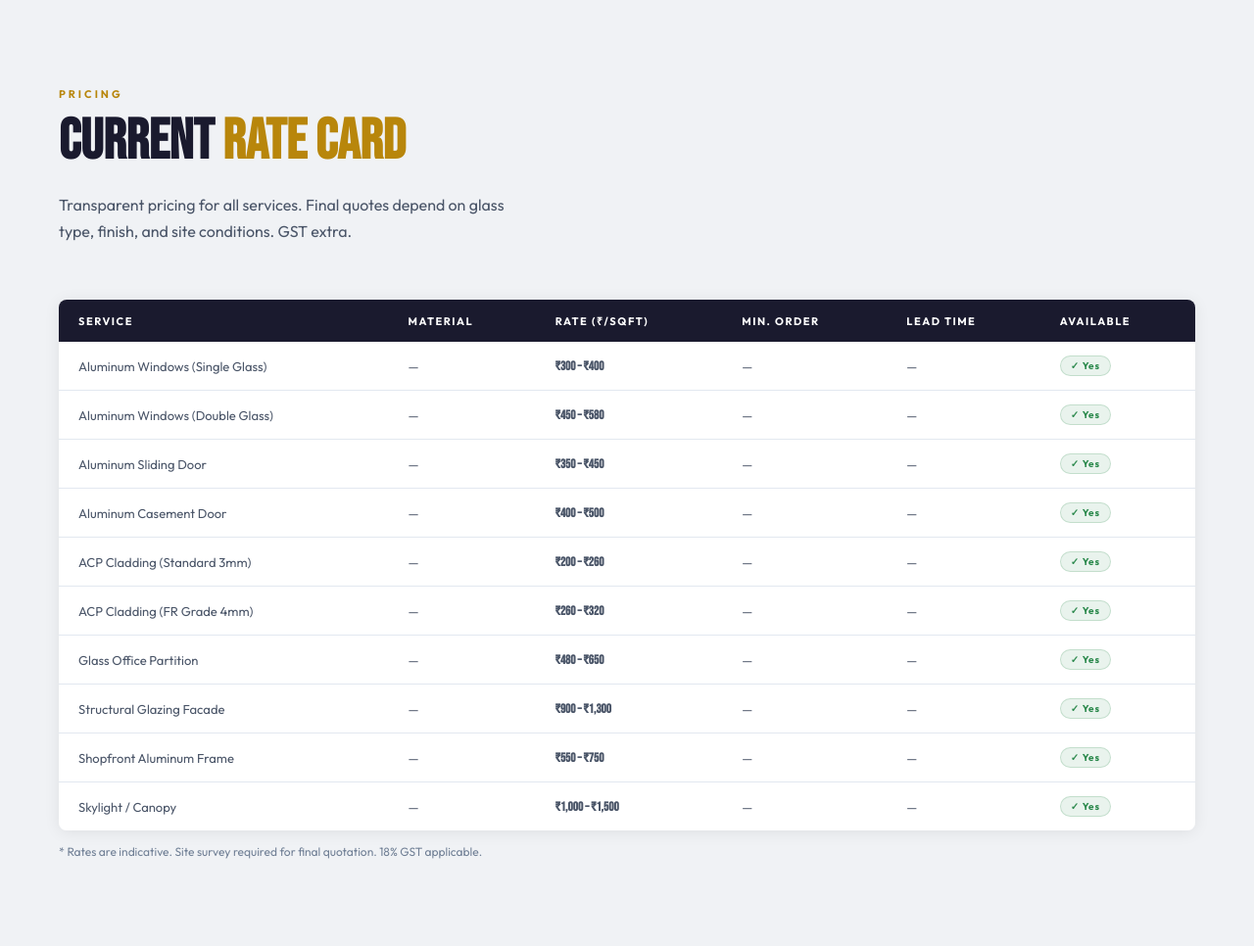
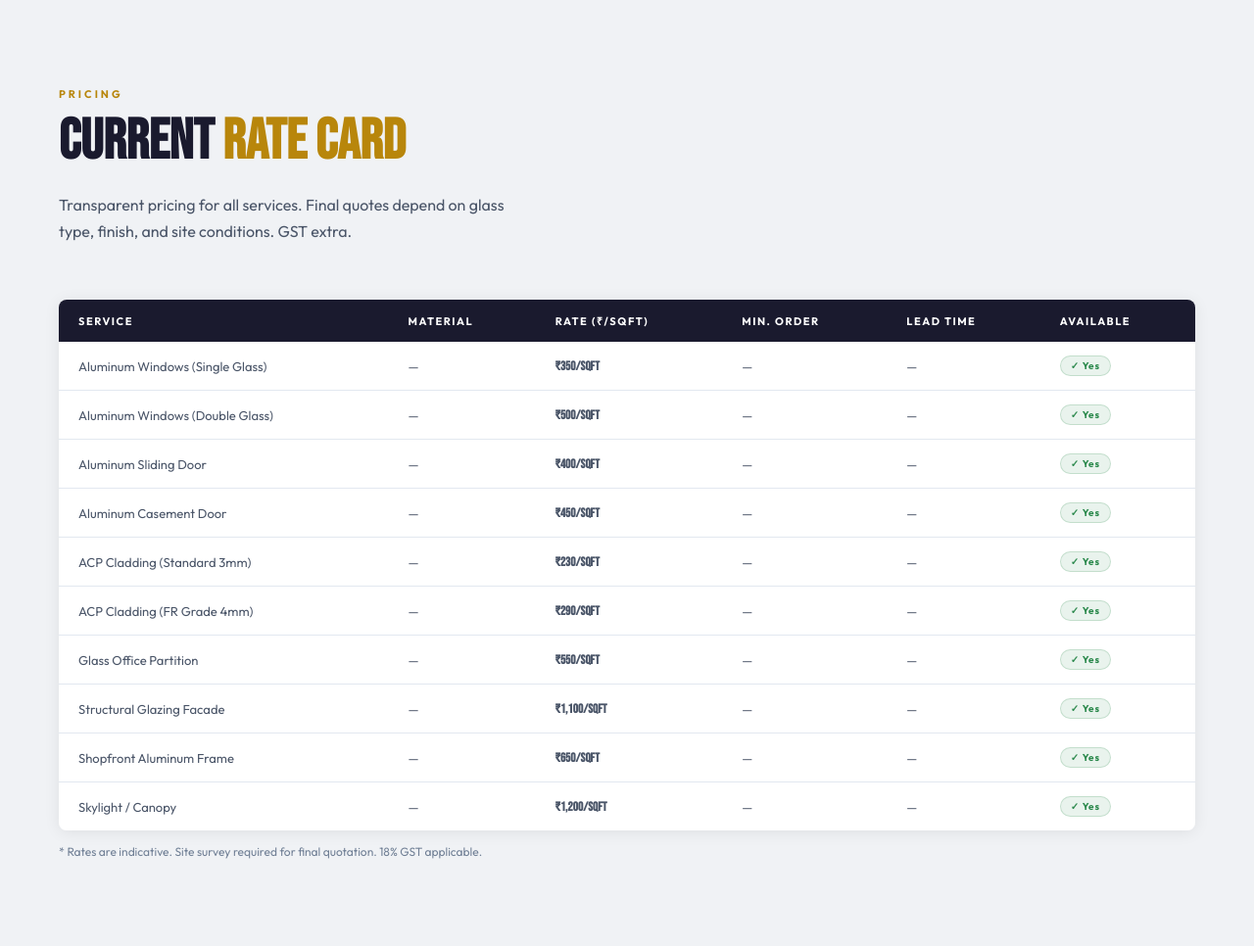
Before and after one commit to SenseiKunal/Sharma_ACP, a Flask app: page / in a window 1280 px wide. Shown: the part 1913-2879 px from the top of the page at 98% size. Run offline with Flask 3, Linux system fonts and the light colour scheme; data that the repository does not hold is empty; some libraries are stand-ins or nearby versions.

Commit message:
fixing the rate in app.py and the index.html

```diff
--- a/app.py
+++ b/app.py
@@ -49,26 +49,26 @@ UPI_NAME = 'Sandeep Sharma'
 
 # ── Default rates (admin can update these via dashboard → Rate Management) ──────
 SERVICE_RATES = {
-    'Aluminum Windows (Single Glass)': {'min': 300,  'max': 400},
-    'Aluminum Windows (Double Glass)': {'min': 450,  'max': 580},
-    'Aluminum Sliding Door':           {'min': 350,  'max': 450},
-    'Aluminum Casement Door':          {'min': 400,  'max': 500},
-    'ACP Cladding (Standard 3mm)':     {'min': 200,  'max': 260},
-    'ACP Cladding (FR Grade 4mm)':     {'min': 260,  'max': 320},
-    'Glass Office Partition':          {'min': 480,  'max': 650},
-    'Structural Glazing Facade':       {'min': 900,  'max': 1300},
-    'Shopfront Aluminum Frame':        {'min': 550,  'max': 750},
-    'Skylight / Canopy':               {'min': 1000, 'max': 1500},
+    'Aluminum Windows (Single Glass)': 350,
+    'Aluminum Windows (Double Glass)': 500,
+    'Aluminum Sliding Door':           400,
+    'Aluminum Casement Door':          450,
+    'ACP Cladding (Standard 3mm)':     230,
+    'ACP Cladding (FR Grade 4mm)':     290,
+    'Glass Office Partition':          550,
+    'Structural Glazing Facade':       1100,
+    'Shopfront Aluminum Frame':        650,
+    'Skylight / Canopy':               1200,
 }
 
 def get_live_rates():
     """Returns rates from DB if admin has overridden them, else default SERVICE_RATES."""
     try:
         conn = get_db()
-        rows = fetchall(conn, "SELECT service_name, min_rate, max_rate FROM service_rates")
+        rows = fetchall(conn, "SELECT service_name, rate FROM service_rates")
         conn.close()
         if rows:
-            return {r['service_name']: {'min': float(r['min_rate']), 'max': float(r['max_rate'])} for r in rows}
+            return {r['service_name']: float(r['rate']) for r in rows}
     except Exception:
         pass
     return SERVICE_RATES
@@ -284,8 +284,7 @@ def init_db():
         CREATE TABLE IF NOT EXISTS service_rates (
             id           SERIAL PRIMARY KEY,
             service_name TEXT   UNIQUE NOT NULL,
-            min_rate     REAL   NOT NULL,
-            max_rate     REAL   NOT NULL,
+            rate         REAL   NOT NULL,
             material     TEXT   DEFAULT '',
             lead_time    TEXT   DEFAULT '',
             min_order    TEXT   DEFAULT '',
@@ -297,21 +296,21 @@ def init_db():
     cur.execute("SELECT COUNT(*) AS cnt FROM service_rates")
     if cur.fetchone()['cnt'] == 0:
         default_rates = [
-            ('Aluminum Windows (Single Glass)', 300,  400,  '6063 Alloy + 5mm Clear Glass',  '7–10 days',  '10 sqft'),
-            ('Aluminum Windows (Double Glass)', 450,  580,  '6063 Alloy + DGU 5+12+5mm',     '10–14 days', '10 sqft'),
-            ('Aluminum Sliding Door',           350,  450,  'Heavy Section + 8mm Glass',      '7–12 days',  '20 sqft'),
-            ('Aluminum Casement Door',          400,  500,  'Heavy Section + Glass',          '7–12 days',  '15 sqft'),
-            ('ACP Cladding (Standard 3mm)',     200,  260,  '3mm ACP + Aluminium Framework',  '5–7 days',   '50 sqft'),
-            ('ACP Cladding (FR Grade 4mm)',     260,  320,  '4mm FR ACP + Framework',         '5–7 days',   '50 sqft'),
-            ('Glass Office Partition',          480,  650,  'Aluminium Frame + 10mm Glass',   '10–15 days', '30 sqft'),
-            ('Structural Glazing Facade',       900,  1300, 'Structural Silicone + DGU',      '15–21 days', '100 sqft'),
-            ('Shopfront Aluminum Frame',        550,  750,  'Box Section + Glass',            '7–10 days',  '40 sqft'),
-            ('Skylight / Canopy',               1000, 1500, 'Special Section + Toughened Glass', '14–21 days', '20 sqft'),
+            ('Aluminum Windows (Single Glass)', 350,  '6063 Alloy + 5mm Clear Glass',     '7–10 days',  '10 sqft'),
+            ('Aluminum Windows (Double Glass)', 500,  '6063 Alloy + DGU 5+12+5mm',        '10–14 days', '10 sqft'),
+            ('Aluminum Sliding Door',           400,  'Heavy Section + 8mm Glass',         '7–12 days',  '20 sqft'),
+            ('Aluminum Casement Door',          450,  'Heavy Section + Glass',             '7–12 days',  '15 sqft'),
+            ('ACP Cladding (Standard 3mm)',     230,  '3mm ACP + Aluminium Framework',     '5–7 days',   '50 sqft'),
+            ('ACP Cladding (FR Grade 4mm)',     290,  '4mm FR ACP + Framework',            '5–7 days',   '50 sqft'),
+            ('Glass Office Partition',          550,  'Aluminium Frame + 10mm Glass',      '10–15 days', '30 sqft'),
+            ('Structural Glazing Facade',       1100, 'Structural Silicone + DGU',         '15–21 days', '100 sqft'),
+            ('Shopfront Aluminum Frame',        650,  'Box Section + Glass',               '7–10 days',  '40 sqft'),
+            ('Skylight / Canopy',               1200, 'Special Section + Toughened Glass', '14–21 days', '20 sqft'),
         ]
         for row in default_rates:
             cur.execute("""
-                INSERT INTO service_rates (service_name, min_rate, max_rate, material, lead_time, min_order)
-                VALUES (%s, %s, %s, %s, %s, %s)
+                INSERT INTO service_rates (service_name, rate, material, lead_time, min_order)
+                VALUES (%s, %s, %s, %s, %s)
                 ON CONFLICT (service_name) DO NOTHING
             """, row)
 
@@ -486,7 +485,7 @@ def get_rates_full():
     """Returns full rate data including material, lead_time, min_order for admin table."""
     try:
         conn = get_db()
-        rows = fetchall(conn, "SELECT * FROM service_rates ORDER BY id")
+        rows = fetchall(conn, "SELECT id, service_name, rate, material, lead_time, min_order, updated_at FROM service_rates ORDER BY id")
         conn.close()
         if rows:
             return jsonify({'rates': [serialize(r) for r in rows]})
@@ -494,8 +493,8 @@ def get_rates_full():
         pass
     # Fallback to defaults
     return jsonify({'rates': [
-        {'service_name': k, 'min_rate': v['min'], 'max_rate': v['max'],
-         'material': '', 'lead_time': '', 'min_order': ''}
+        {'service_name': k, 'rate': v,
+         'material': '', 'lead_time': '', 'min_order': '', 'updated_at': None}
         for k, v in SERVICE_RATES.items()
     ]})
 
@@ -503,30 +502,26 @@ def get_rates_full():
 @admin_required
 def update_rate():
     """Admin updates a single service rate."""
-    data = request.json
-    service = data.get('service_name', '')
-    min_r   = float(data.get('min_rate', 0))
-    max_r   = float(data.get('max_rate', 0))
-    material   = data.get('material', '')
-    lead_time  = data.get('lead_time', '')
-    min_order  = data.get('min_order', '')
-    if not service or min_r <= 0 or max_r <= 0:
-        return jsonify({'success': False, 'message': 'Invalid rate values'})
-    if min_r > max_r:
-        return jsonify({'success': False, 'message': 'Min rate cannot be greater than max rate'})
+    data      = request.json
+    service   = data.get('service_name', '')
+    rate_val  = float(data.get('rate', 0))
+    material  = data.get('material',  '')
+    lead_time = data.get('lead_time', '')
+    min_order = data.get('min_order', '')
+    if not service or rate_val <= 0:
+        return jsonify({'success': False, 'message': 'Service name and a valid rate are required'})
     conn = get_db()
     run(conn, """
-        INSERT INTO service_rates (service_name, min_rate, max_rate, material, lead_time, min_order, updated_at)
-        VALUES (%s, %s, %s, %s, %s, %s, NOW())
+        INSERT INTO service_rates (service_name, rate, material, lead_time, min_order, updated_at)
+        VALUES (%s, %s, %s, %s, %s, NOW())
         ON CONFLICT (service_name) DO UPDATE
-        SET min_rate=%s, max_rate=%s, material=%s, lead_time=%s, min_order=%s, updated_at=NOW()
-    """, (service, min_r, max_r, material, lead_time, min_order,
-             min_r, max_r, material, lead_time, min_order))
+        SET rate=%s, material=%s, lead_time=%s, min_order=%s, updated_at=NOW()
+    """, (service, rate_val, material, lead_time, min_order,
+             rate_val, material, lead_time, min_order))
     conn.commit()
     conn.close()
-    # Also update in-memory SERVICE_RATES so calculator is immediately updated
-    SERVICE_RATES[service] = {'min': min_r, 'max': max_r}
-    return jsonify({'success': True, 'message': f'Rate updated for {service}'})
+    SERVICE_RATES[service] = rate_val   # update in-memory immediately
+    return jsonify({'success': True, 'message': f'Rate updated: {service} → ₹{rate_val}/sqft'})
 
 @app.route('/api/admin/rates/reset', methods=['POST'])
 @admin_required
@@ -545,27 +540,23 @@ def calculate_price():
     live_rates = get_live_rates()
     if service not in live_rates:
         return jsonify({'error': 'Unknown service type'}), 400
-    rate   = live_rates[service]
-    width  = float(data.get('width_ft',    0) or 0)
-    height = float(data.get('height_ft',   0) or 0)
-    csqft  = float(data.get('custom_sqft', 0) or 0)
-    qty    = max(1, int(data.get('quantity', 1) or 1))
+    rate       = live_rates[service]
+    width      = float(data.get('width_ft',    0) or 0)
+    height     = float(data.get('height_ft',   0) or 0)
+    csqft      = float(data.get('custom_sqft', 0) or 0)
+    qty        = max(1, int(data.get('quantity', 1) or 1))
     sqft_per   = csqft if csqft > 0 else (width * height)
     total_sqft = round(sqft_per * qty, 2)
-    min_p = total_sqft * rate['min']
-    max_p = total_sqft * rate['max']
+    price      = total_sqft * rate
+    gst        = round(price * 0.18)
     return jsonify({
         'sqft_per_unit': round(sqft_per, 2),
         'total_sqft':    total_sqft,
         'quantity':      qty,
-        'min_rate':      rate['min'],
-        'max_rate':      rate['max'],
-        'min_price':     round(min_p),
-        'max_price':     round(max_p),
-        'gst_min':       round(min_p * 0.18),
-        'gst_max':       round(max_p * 0.18),
-        'total_min_gst': round(min_p * 1.18),
-        'total_max_gst': round(max_p * 1.18),
+        'rate':          rate,
+        'price':         round(price),
+        'gst':           gst,
+        'total_with_gst':round(price + gst),
     })
 
 # ══════════════════════════════════════════════════════════════════════════════
@@ -616,7 +607,8 @@ def create_order():
     qty     = max(1, int(data.get('quantity', 1) or 1))
     sqft_per   = csqft if csqft > 0 else (width * height)
     total_sqft = round(sqft_per * qty, 2)
-    base_rate  = get_live_rates().get(service, {}).get('min', 0)
+    live = get_live_rates()
+    base_rate  = live.get(service, 0) if isinstance(live.get(service,0), (int,float)) else live.get(service, {}).get('min', 0)
     est_area   = f"{total_sqft} sqft" if total_sqft else data.get('estimated_area', '')
     conn = get_db()
     run(conn, """
--- a/templates/index.html
+++ b/templates/index.html
@@ -327,16 +327,16 @@ footer{background:var(--primary);color:rgba(255,255,255,.8);padding:60px;display
     <table class="rates-table">
       <thead><tr><th>Service</th><th>Material</th><th>Rate (₹/sqft)</th><th>Min. Order</th><th>Lead Time</th><th>Available</th></tr></thead>
       <tbody id="ratesTableBody">
-        <tr><td>Aluminum Window (Single Glass)</td><td>6063 Alloy + 5mm Clear Glass</td><td class="rate-price">₹300 – ₹400</td><td>10 sqft</td><td>7–10 days</td><td><span class="badge-avail">✓ Yes</span></td></tr>
-        <tr><td>Aluminum Window (Double Glass)</td><td>6063 Alloy + DGU 5+12+5mm</td><td class="rate-price">₹450 – ₹580</td><td>10 sqft</td><td>10–14 days</td><td><span class="badge-avail">✓ Yes</span></td></tr>
-        <tr><td>Aluminum Sliding Door</td><td>Heavy Section + 8mm Glass</td><td class="rate-price">₹350 – ₹450</td><td>20 sqft</td><td>7–12 days</td><td><span class="badge-avail">✓ Yes</span></td></tr>
-        <tr><td>Aluminum Casement Door</td><td>Heavy Section + Glass</td><td class="rate-price">₹400 – ₹500</td><td>15 sqft</td><td>7–12 days</td><td><span class="badge-avail">✓ Yes</span></td></tr>
-        <tr><td>ACP Cladding (Standard 3mm)</td><td>3mm ACP + Aluminium Framework</td><td class="rate-price">₹200 – ₹260</td><td>50 sqft</td><td>5–7 days</td><td><span class="badge-avail">✓ Yes</span></td></tr>
-        <tr><td>ACP Cladding (FR Grade 4mm)</td><td>4mm FR ACP + Framework</td><td class="rate-price">₹260 – ₹320</td><td>50 sqft</td><td>5–7 days</td><td><span class="badge-avail">✓ Yes</span></td></tr>
-        <tr><td>Glass Office Partition</td><td>Aluminium Frame + 10mm Glass</td><td class="rate-price">₹480 – ₹650</td><td>30 sqft</td><td>10–15 days</td><td><span class="badge-avail">✓ Yes</span></td></tr>
-        <tr><td>Structural Glazing Facade</td><td>Structural Silicone + DGU</td><td class="rate-price">₹900 – ₹1,300</td><td>100 sqft</td><td>15–21 days</td><td><span class="badge-avail">✓ Yes</span></td></tr>
-        <tr><td>Shopfront Aluminum Frame</td><td>Box Section + Glass</td><td class="rate-price">₹550 – ₹750</td><td>40 sqft</td><td>7–10 days</td><td><span class="badge-avail">✓ Yes</span></td></tr>
-        <tr><td>Skylight / Canopy</td><td>Special Section + Toughened Glass</td><td class="rate-price">₹1,000 – ₹1,500</td><td>20 sqft</td><td>14–21 days</td><td><span class="badge-avail">✓ Yes</span></td></tr>
+        <tr><td>Aluminum Window (Single Glass)</td><td>6063 Alloy + 5mm Clear Glass</td><td class="rate-price">₹350/sqft</td><td>10 sqft</td><td>7–10 days</td><td><span class="badge-avail">✓ Yes</span></td></tr>
+        <tr><td>Aluminum Window (Double Glass)</td><td>6063 Alloy + DGU 5+12+5mm</td><td class="rate-price">₹500/sqft</td><td>10 sqft</td><td>10–14 days</td><td><span class="badge-avail">✓ Yes</span></td></tr>
+        <tr><td>Aluminum Sliding Door</td><td>Heavy Section + 8mm Glass</td><td class="rate-price">₹400/sqft</td><td>20 sqft</td><td>7–12 days</td><td><span class="badge-avail">✓ Yes</span></td></tr>
+        <tr><td>Aluminum Casement Door</td><td>Heavy Section + Glass</td><td class="rate-price">₹450/sqft</td><td>15 sqft</td><td>7–12 days</td><td><span class="badge-avail">✓ Yes</span></td></tr>
+        <tr><td>ACP Cladding (Standard 3mm)</td><td>3mm ACP + Aluminium Framework</td><td class="rate-price">₹230/sqft</td><td>50 sqft</td><td>5–7 days</td><td><span class="badge-avail">✓ Yes</span></td></tr>
+        <tr><td>ACP Cladding (FR Grade 4mm)</td><td>4mm FR ACP + Framework</td><td class="rate-price">₹290/sqft</td><td>50 sqft</td><td>5–7 days</td><td><span class="badge-avail">✓ Yes</span></td></tr>
+        <tr><td>Glass Office Partition</td><td>Aluminium Frame + 10mm Glass</td><td class="rate-price">₹550/sqft</td><td>30 sqft</td><td>10–15 days</td><td><span class="badge-avail">✓ Yes</span></td></tr>
+        <tr><td>Structural Glazing Facade</td><td>Structural Silicone + DGU</td><td class="rate-price">₹1,100/sqft</td><td>100 sqft</td><td>15–21 days</td><td><span class="badge-avail">✓ Yes</span></td></tr>
+        <tr><td>Shopfront Aluminum Frame</td><td>Box Section + Glass</td><td class="rate-price">₹650/sqft</td><td>40 sqft</td><td>7–10 days</td><td><span class="badge-avail">✓ Yes</span></td></tr>
+        <tr><td>Skylight / Canopy</td><td>Special Section + Toughened Glass</td><td class="rate-price">₹1,200/sqft</td><td>20 sqft</td><td>14–21 days</td><td><span class="badge-avail">✓ Yes</span></td></tr>
       </tbody>
     </table>
   </div>
@@ -483,7 +483,7 @@ async function loadRatesTable() {
       <tr>
         <td>${r.service_name}</td>
         <td>${r.material || '—'}</td>
-        <td class="rate-price">₹${Number(r.min_rate).toLocaleString('en-IN')} – ₹${Number(r.max_rate).toLocaleString('en-IN')}</td>
+        <td class="rate-price">₹${Number(r.rate).toLocaleString('en-IN')}/sqft</td>
         <td>${r.min_order || '—'}</td>
         <td>${r.lead_time || '—'}</td>
         <td><span class="badge-avail">✓ Yes</span></td>
@@ -521,32 +521,32 @@ document.getElementById('contactForm').addEventListener('submit', async e => {
 
 // ── CHATBOT ────────────────────────────────────────────────────
 const RATE_KNOWLEDGE = {
-  'Aluminum Windows (Single Glass)': {min:280,max:350},
-  'Aluminum Windows (Double Glass)': {min:420,max:520},
-  'Aluminum Sliding Door':           {min:320,max:400},
-  'Aluminum Casement Door':          {min:380,max:480},
-  'ACP Cladding (Standard 3mm)':     {min:180,max:220},
-  'ACP Cladding (FR Grade 4mm)':     {min:240,max:300},
-  'Glass Office Partition':          {min:450,max:600},
-  'Structural Glazing Facade':       {min:850,max:1200},
-  'Shopfront Aluminum Frame':        {min:500,max:700},
-  'Skylight / Canopy':               {min:950,max:1400},
+  'Aluminum Windows (Single Glass)': 350,
+  'Aluminum Windows (Double Glass)': 500,
+  'Aluminum Sliding Door':           400,
+  'Aluminum Casement Door':          450,
+  'ACP Cladding (Standard 3mm)':     230,
+  'ACP Cladding (FR Grade 4mm)':     290,
+  'Glass Office Partition':          550,
+  'Structural Glazing Facade':       1100,
+  'Shopfront Aluminum Frame':        650,
+  'Skylight / Canopy':               1200,
 };
 
 function getBotReply(msg) {
   const m = msg.toLowerCase();
   if(m.includes('window') && (m.includes('rate')||m.includes('price')||m.includes('cost')||m.includes('sqft')))
-    return `🪟 <b>Aluminum Window Rates:</b><br>• Single Glass: ₹280–₹350/sqft<br>• Double Glass (DGU): ₹420–₹520/sqft<br><br>For a 4ft×5ft window = 20 sqft:<br>• Single glass: ₹5,600–₹7,000 + GST<br>• Double glass: ₹8,400–₹10,400 + GST<br><br>Want an exact quote? <a href="/login" style="color:var(--gold)">Place an order</a> for a site survey.`;
+    return `🪟 <b>Aluminum Window Rates:</b><br>• Single Glass: ₹350/sqft<br>• Double Glass (DGU): ₹500/sqft<br><br>For a 4ft×5ft window = 20 sqft:<br>• Single glass: ₹7,000 + GST (18%) = ₹8,260<br>• Double glass: ₹10,000 + GST (18%) = ₹11,800<br><br>Want an exact quote? <a href="/login" style="color:var(--gold)">Place an order</a> for a site survey.`;
   if(m.includes('acp') || m.includes('cladding'))
-    return `🏢 <b>ACP Cladding Rates:</b><br>• Standard 3mm: ₹180–₹220/sqft<br>• FR Grade 4mm: ₹240–₹300/sqft<br><br>ACP is ideal for building facades, shopfronts, and interior cladding. Min order: 50 sqft.<br>Lead time: 5–7 days.`;
+    return `🏢 <b>ACP Cladding Rates:</b><br>• Standard 3mm: ₹230/sqft<br>• FR Grade 4mm: ₹290/sqft<br><br>ACP is ideal for building facades, shopfronts, and interior cladding. Min order: 50 sqft.<br>Lead time: 5–7 days.`;
   if(m.includes('glass partition') || m.includes('office partition'))
-    return `🏗️ <b>Glass Office Partition:</b><br>• Rate: ₹450–₹600/sqft<br>• Includes aluminum frame + 10mm glass<br>• Frosted, clear, or tinted glass available<br>• Min order: 30 sqft<br>• Lead time: 10–15 days`;
+    return `🏗️ <b>Glass Office Partition:</b><br>• Rate: ₹550/sqft<br>• Includes aluminum frame + 10mm glass<br>• Frosted, clear, or tinted glass available<br>• Min order: 30 sqft<br>• Lead time: 10–15 days`;
   if(m.includes('door'))
-    return `🚪 <b>Aluminum Door Rates:</b><br>• Sliding Door: ₹320–₹400/sqft<br>• Casement Door: ₹380–₹480/sqft<br><br>Available in all finishes — silver, black, bronze, wooden PVDF. Custom sizes welcome.`;
+    return `🚪 <b>Aluminum Door Rates:</b><br>• Sliding Door: ₹400/sqft<br>• Casement Door: ₹450/sqft<br><br>Available in all finishes — silver, black, bronze, wooden PVDF. Custom sizes welcome.`;
   if(m.includes('structural') || m.includes('glazing'))
-    return `🏙️ <b>Structural Glazing:</b><br>• Rate: ₹850–₹1,200/sqft<br>• Frameless glass facade for commercial buildings<br>• DGU glass standard<br>• Min order: 100 sqft<br>• Lead time: 15–21 days`;
+    return `🏙️ <b>Structural Glazing:</b><br>• Rate: ₹1,100/sqft<br>• Frameless glass facade for commercial buildings<br>• DGU glass standard<br>• Min order: 100 sqft<br>• Lead time: 15–21 days`;
   if(m.includes('skylight') || m.includes('canopy'))
-    return `☀️ <b>Skylights & Canopies:</b><br>• Rate: ₹950–₹1,400/sqft<br>• Toughened or laminated glass<br>• Custom shapes — flat, pitched, barrel vault<br>• Ideal for restaurants, farmhouses, offices`;
+    return `☀️ <b>Skylights & Canopies:</b><br>• Rate: ₹1,200/sqft<br>• Toughened or laminated glass<br>• Custom shapes — flat, pitched, barrel vault<br>• Ideal for restaurants, farmhouses, offices`;
   if(m.includes('lead time') || m.includes('how long') || m.includes('delivery') || m.includes('days'))
     return `⏱️ <b>Lead Times:</b><br>• ACP Cladding: 5–7 days<br>• Windows & Doors: 7–12 days<br>• Glass Partitions: 10–15 days<br>• Structural Glazing: 15–21 days<br>• Skylights: 14–21 days<br><br>Timeline starts after site survey & advance payment.`;
   if(m.includes('order') || m.includes('how to') || m.includes('book') || m.includes('start'))
@@ -574,7 +574,9 @@ function getBotReply(msg) {
     else if(m.includes('acp')) service = 'ACP Cladding (Standard 3mm)';
     else if(m.includes('partition')) service = 'Glass Office Partition';
     const r = RATE_KNOWLEDGE[service];
-    return `📐 For <b>${sqft} sqft</b> of ${service}:<br>• Base: ₹${(sqft*r.min).toLocaleString('en-IN')} – ₹${(sqft*r.max).toLocaleString('en-IN')}<br>• + GST (18%): ₹${Math.round(sqft*r.min*.18).toLocaleString('en-IN')} – ₹${Math.round(sqft*r.max*.18).toLocaleString('en-IN')}<br>• <b>Total: ₹${Math.round(sqft*r.min*1.18).toLocaleString('en-IN')} – ₹${Math.round(sqft*r.max*1.18).toLocaleString('en-IN')}</b><br><br>Use our <a href="/login" style="color:var(--gold)">order calculator</a> for exact dimensions!`;
+    const base = sqft * r;
+    const gst  = Math.round(base * 0.18);
+    return `📐 For <b>${sqft} sqft</b> of ${service}:<br>• Rate: ₹${r}/sqft<br>• Base price: ₹${base.toLocaleString('en-IN')}<br>• GST (18%): ₹${gst.toLocaleString('en-IN')}<br>• <b>Total: ₹${(base+gst).toLocaleString('en-IN')}</b><br><br>Use our <a href="/login" style="color:var(--gold)">order calculator</a> for exact dimensions!`;
   }
   return `I can help you with:<br>• <b>Window rates</b> — ask "window price"<br>• <b>ACP cladding</b> — ask "ACP rate"<br>• <b>Glass partition</b> — ask "partition price"<br>• <b>Lead times</b> — ask "how long does it take"<br>• <b>Custom estimate</b> — tell me the sqft (e.g. "200 sqft window")<br>• <b>Ordering</b> — ask "how to order"`;
 }
```
Also changed, not shown: templates/admin.html (+11 -22 lines), templates/user_dashboard.html (+8 -8 lines).
